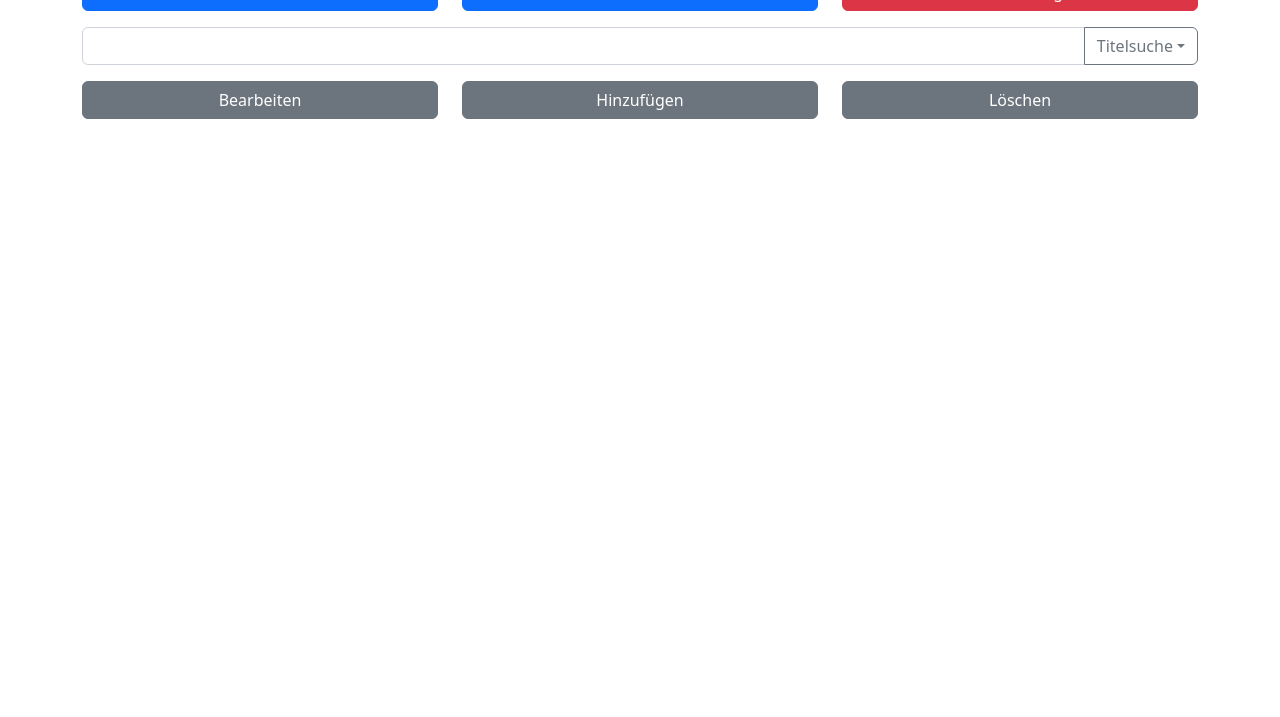
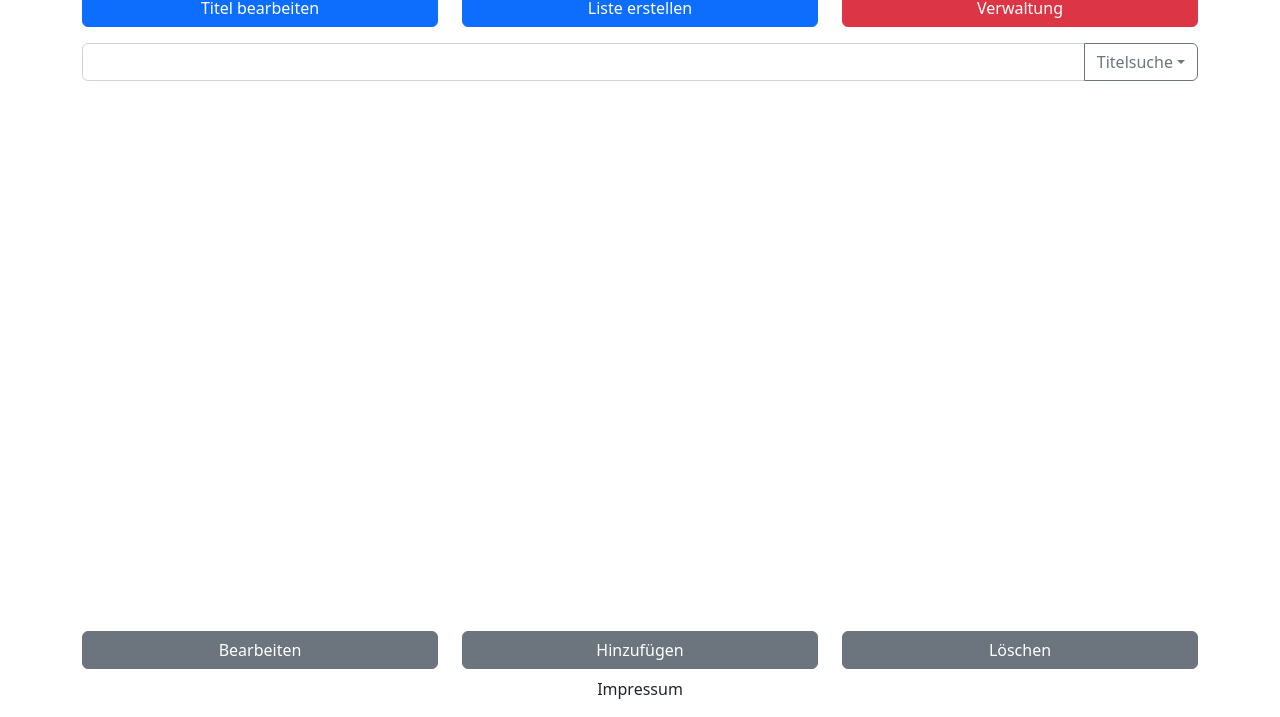
Before and after one commit to DavidKirn/WBA2_Musikfolge, a plain HTML site: page verwaltung.html in a window 1280 px wide. Shown: the part 83-800 px from the top of the page. Drawn offline with nearby package versions, Linux system fonts and the light colour scheme.

Commit message:
Header und Footer in Verwaltungsseite angepasst

```diff
--- a/verwaltung.html
+++ b/verwaltung.html
@@ -9,31 +9,48 @@
             .table{
                 --bs-table-hover-bg:rgb(252, 250, 119);
             }
-            a{
-                color:white;
-                text-decoration: none;
+            html, body {
+                height: 100%;
+                margin: 0;
+            }
+            .wrapper {
+                height: 100%;
+                display: flex;
+                flex-direction: column;
+            }
+            .content-scroll-table {
+                flex: 1;
+                overflow: auto;
             }
         </style>
     </head>
     <body>
-        <div class="container">
 
-            <header class="text-center pb-3">
+        <div class="wrapper">
+            <div class="header container text-center py-3">
                 <h1>Musikfolge</h1>
                 <nav>
                     <div class="row">
                         <div class="col">
-                            <button type="button" class="btn btn-primary w-100" id ="ListeBearbeiten"><a href=index.html>Titel bearbeiten</a></button>
+                            <a href=index.html>
+                                <button type="button" class="btn btn-primary w-100" id ="ListeBearbeiten">Titel bearbeiten</button>
+                            </a>
                         </div>
                         <div class="col">
-                            <button type="button" class="btn btn-primary w-100" id="GemaListe"><a href=gemaListe.html>Liste erstellen</a></button>
+                            <a href=gemaListe.html>
+                                <button type="button" class="btn btn-primary w-100" id="GemaListe">Liste erstellen</button>
+                            </a>
                         </div>
                         <div class="col">
-                            <button type="button" class="btn btn-danger w-100" id="VereinsDaten"><a href=verwaltung.html>Verwaltung</a></button>
+                            <a href=verwaltung.html>
+                                <button type="button" class="btn btn-danger w-100" id="VereinsDaten">Verwaltung</button>
+                            </a>
                         </div>
                     </div>
                 </nav>
-            </header>
+            </div>
+
+            <div class="content-header container">
                 <div class="input-group mb-3">
                     <input type="text" class="form-control" aria-label="Text input with dropdown button">
                     <button class="btn btn-outline-secondary dropdown-toggle" type="button" data-bs-toggle="dropdown" aria-expanded="false">Titelsuche</button>
@@ -44,27 +61,33 @@
                         <li><a class="dropdown-item" href="#">Verlagssuche</a></li>
                     </ul>
                 </div>
+            </div>
 
-            <div style="overflow-y: auto;">
+            <div class="content-scroll-table container">
 
             </div>
 
-            <footer class="">
+            <div class="footer container text-center py-3">
                 <div class="row">
                     <div class="col">
+                        <a href="popup_titel_bearbeiten.html">
                             <button type="button" class="btn btn-secondary w-100" id="bearbeiten">Bearbeiten</button>
+                        </a>
                     </div>
                     <div class="col">
+                        <a href="popup_titel_hinzufuegen.html">
                             <button type="button" class="btn btn-secondary w-100" id="hinzufuegen">Hinzufügen</button>
+                        </a>
                     </div>
                     <div class="col">
                         <button type="button" class="btn btn-secondary w-100" id="loeschen">Löschen</button>
                     </div>
                 </div>
-                <div class="row text-center">
-                    <a class="text-center">Impressum</a>
+                <div class="d-flex justify-content-center pt-2">
+                    <a class="text-decoration-none text-body" href="impressum.html">Impressum</a>
                 </div>
-            </footer>
             </div>
+        </div>
+
     </body>
 </html>
```
Lines whose indentation alone changed are shown as unchanged.
